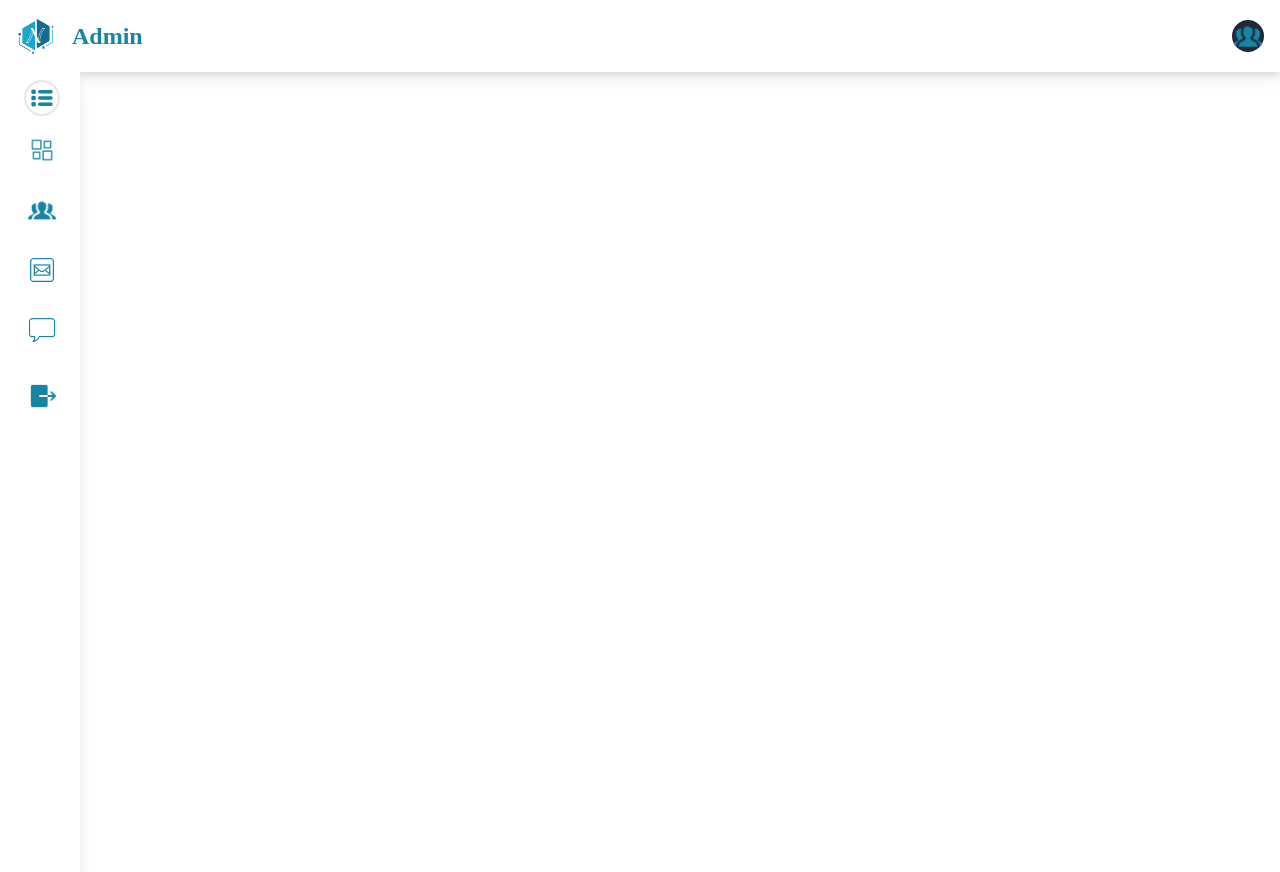
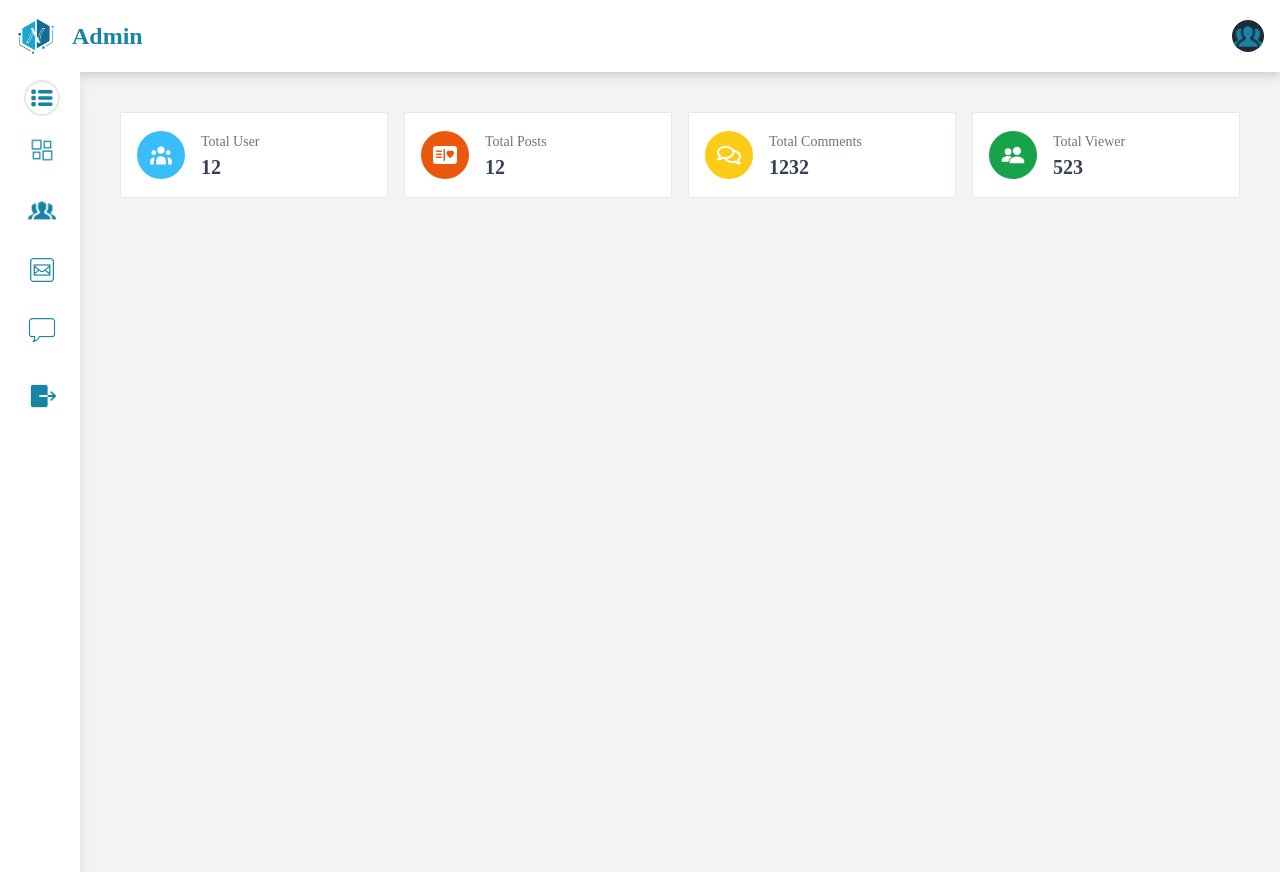
Before and after one commit to abinapaudel/React-app, a React (Vite) app: page / in a window 1280 px wide. Before the commit this address led to /sign-in. Built offline with nearby package versions, Linux system fonts and the light colour scheme.

Commit message:
Creating dashboard page

```diff
--- a/package.json
+++ b/package.json
@@ -14,6 +14,7 @@
     "prop-types": "^15.8.1",
     "react": "^18.2.0",
     "react-dom": "^18.2.0",
+    "react-icons": "^4.9.0",
     "react-redux": "^8.0.7",
     "react-router-dom": "^6.12.0",
     "redux": "^4.2.1",
--- a/src/App.jsx
+++ b/src/App.jsx
@@ -1,4 +1,4 @@
-import { Navigate, Route, Routes, useLocation } from "react-router-dom";
+import { Navigate, Route, Routes } from "react-router-dom";
 import Comments from "./pages/admin/comments/Comments";
 import LoginPage from "./pages/LoginPage";
 import RegisterPage from "./pages/RegisterPage";
@@ -6,11 +6,12 @@ import Post from "./pages/admin/post/Post";
 import UserList from "./pages/users/UserList";
 import SideNavbar from "./pages/admin/navbar/SideNavbar";
 import { useSelector } from "react-redux";
+import DashboardPage from "./pages/DashboardPage";
 
 const AuthRoutes = () => {
   return (
     <Routes>
-      <Route path="/" element={<Navigate to="/sign-in" />} />
+      <Route path="/" element={<LoginPage />} />
       <Route path="/sign-in" element={<LoginPage />} />
       <Route path="/sign-up" element={<RegisterPage />} />
     </Routes>
@@ -20,8 +21,8 @@ const MainRoutes = () => {
   return (
     <SideNavbar>
       <Routes>
-        <Route path="/" element={<Navigate to="/dashboard" />} />
-        <Route path="/dashboard" element={<UserList />} />
+        <Route path="/" element={<DashboardPage />} />
+        <Route path="/dashboard" element={<DashboardPage />} />
         <Route path="/users" element={<UserList />} />
         <Route path="/comments" element={<Comments />} />
         <Route path="/post" element={<Post />} />
@@ -31,11 +32,7 @@ const MainRoutes = () => {
 };
 const App = () => {
   const isAuthenticated = useSelector((state) => state.isAuthenticated);
-  const location = useLocation();
 
-  if (location.pathname === "/" && !isAuthenticated) {
-    return <Navigate to="/sign-in" />;
-  }
   console.log(isAuthenticated);
   return <div>{isAuthenticated ? <AuthRoutes /> : <MainRoutes />}</div>;
 };
--- /dev/null
+++ b/src/pages/DashboardPage.jsx
@@ -0,0 +1,73 @@
+import { IoPeopleSharp } from "react-icons/io5";
+import { HiUserGroup } from "react-icons/hi";
+import { BsFillPostcardHeartFill } from "react-icons/bs";
+import { FaRegComments } from "react-icons/fa";
+
+const DashboardPage = () => {
+  return (
+    <div className="h-screen w-full bg-gray-100">
+      <div className="flex gap-4 p-10">
+        <div className="bg-white rounded-sm p-4 flex-1 border border-gray-200 flex items-center">
+          <div className="rounded-full h-12 w-12 flex items-center justify-center bg-sky-400">
+            <HiUserGroup className="text-2xl text-white" />
+          </div>
+          <div className="pl-4">
+            <span className="text-sm text-gray-500 font-light">Total User</span>
+            <div className="flex items-center">
+              <strong className="text-xl text-gray-700 font-semibold">
+                12
+              </strong>
+            </div>
+          </div>
+        </div>
+        <div className="bg-white rounded-sm p-4 flex-1 border border-gray-200 flex items-center">
+          <div className="rounded-full h-12 w-12 flex items-center justify-center bg-orange-600">
+            <BsFillPostcardHeartFill className="text-2xl text-white" />
+          </div>
+          <div className="pl-4">
+            <span className="text-sm text-gray-500 font-light">
+              Total Posts
+            </span>
+            <div className="flex items-center">
+              <strong className="text-xl text-gray-700 font-semibold">
+                12
+              </strong>
+            </div>
+          </div>
+        </div>
+        <div className="bg-white rounded-sm p-4 flex-1 border border-gray-200 flex items-center">
+          <div className="rounded-full h-12 w-12 flex items-center justify-center bg-yellow-400">
+            <FaRegComments className="text-2xl text-white" />
+          </div>
+          <div className="pl-4">
+            <span className="text-sm text-gray-500 font-light">
+              Total Comments
+            </span>
+            <div className="flex items-center">
+              <strong className="text-xl text-gray-700 font-semibold">
+                1232
+              </strong>
+            </div>
+          </div>
+        </div>
+        <div className="bg-white rounded-sm p-4 flex-1 border border-gray-200 flex items-center">
+          <div className="rounded-full h-12 w-12 flex items-center justify-center bg-green-600">
+            <IoPeopleSharp className="text-2xl text-white" />
+          </div>
+          <div className="pl-4">
+            <span className="text-sm text-gray-500 font-light">
+              Total Viewer
+            </span>
+            <div className="flex items-center">
+              <strong className="text-xl text-gray-700 font-semibold">
+                523
+              </strong>
+            </div>
+          </div>
+        </div>
+      </div>
+    </div>
+  );
+};
+
+export default DashboardPage;
--- a/src/pages/LoginPage.jsx
+++ b/src/pages/LoginPage.jsx
@@ -83,10 +83,10 @@ const LoginPage = () => {
             </div>
           </div>
           <div className="flex flex-row gap-4">
-            <span className="text-black w-full text-md text-start">
+            <span className="text-black w-full text-md text-start cursor-pointer">
               Remember password
             </span>
-            <span className="text-black w-full text-sm text-end underline">
+            <span className="text-black w-full text-sm text-end underline cursor-pointer">
               Forgot Password?
             </span>
           </div>
```
Also changed, not shown: 1 other file (tests, documents, lock files or other folders).
